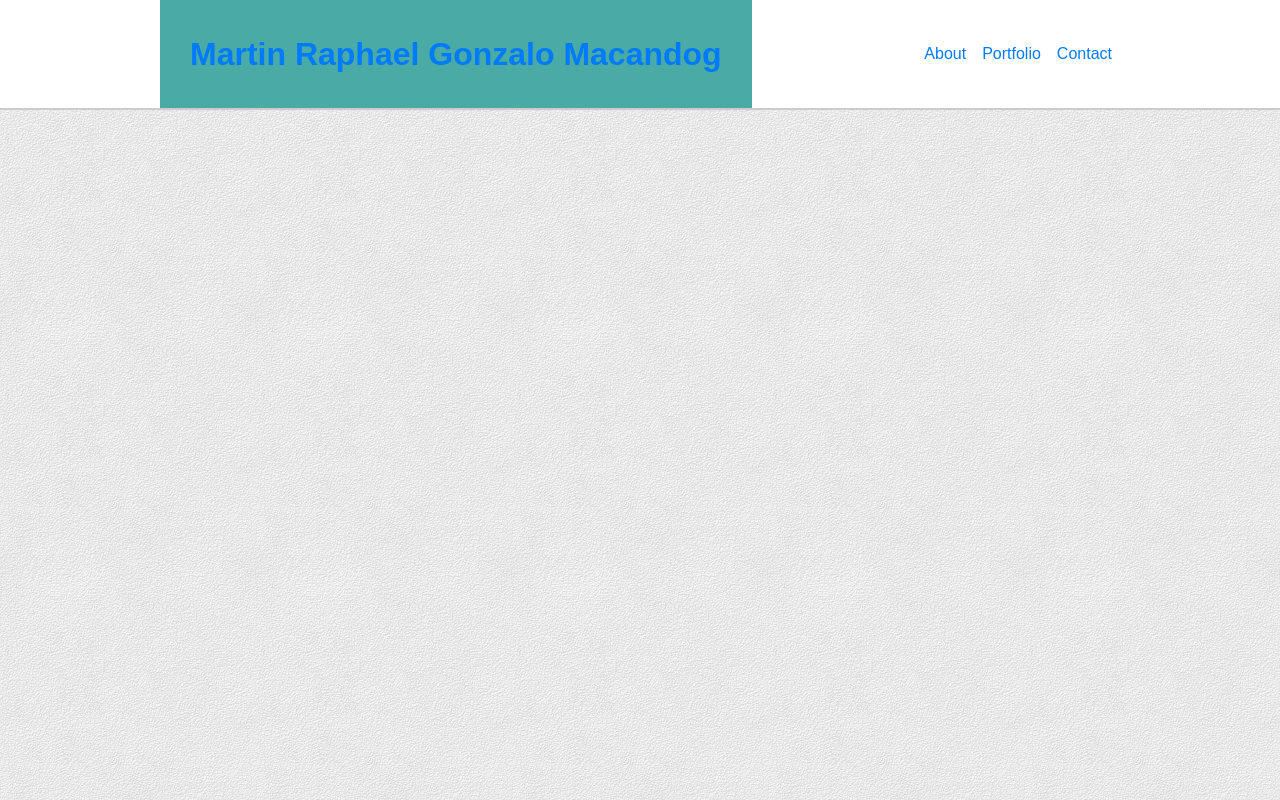
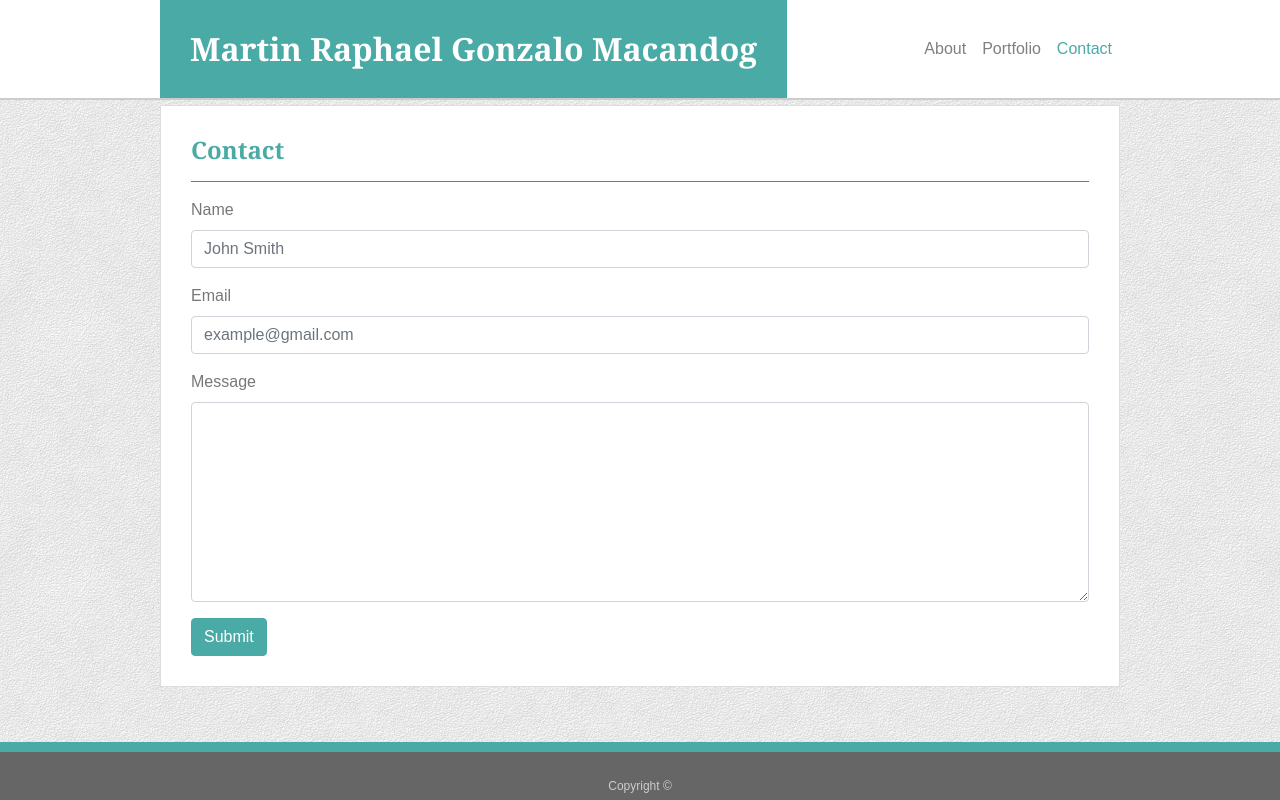
Before and after one commit to mrgmacandog/Bootstrap-Portfolio, a plain HTML site: page contact.html in a window 1280 px wide. Drawn offline with nearby package versions, Linux system fonts and the light colour scheme.

Commit message:
Finish contact.html and update style.css

```diff
--- a/assets/css/style.css
+++ b/assets/css/style.css
@@ -44,7 +44,7 @@ h2 {
 }
 
 .navbar-light .navbar-nav .nav-link:hover {
-    color: #4aaaa5;
+    color: #409490;
 }
 
 .navbar-light .navbar-nav .nav-link.active {
@@ -97,6 +97,21 @@ img {
     font-size: 1.17em;
 }
 
+textarea.form-control {
+    height: 200px;
+}
+
+.btn {
+    color: #fff;
+    background-color: #4aaaa5;
+    border-color: #4aaaa5;
+}
+
+.btn:hover {
+    background-color: #409490;
+    border-color: #409490;
+}
+
 #footer-contaniner {
     background-color: #666;
     color: #ccc;
--- a/contact.html
+++ b/contact.html
@@ -9,9 +9,9 @@
 
     <body>
         <!-- Navbar -->
-        <div id="navbar-contaniner">
-            <nav class="navbar navbar-expand-lg">
-                <a class="navbar-brand" href="index.html">Martin Raphael Gonzalo Macandog</a>
+        <div id="navbar-contaniner" class="fixed-top">
+            <nav class="navbar navbar-expand-lg navbar-light">
+                <h1><a class="navbar-brand" href="index.html">Martin Raphael Gonzalo Macandog</a></h1>
                 <button class="navbar-toggler" type="button" data-toggle="collapse" data-target="#navbarNavAltMarkup" aria-controls="navbarNavAltMarkup" aria-expanded="false" aria-label="Toggle navigation">
                     <span class="navbar-toggler-icon"></span>
                 </button>
@@ -25,6 +25,36 @@
             </nav>
         </div>
 
+        <div class="container main">
+            <h2>Contact</h2>
+
+            <hr>
+
+            <form>
+                <div class="form-group">
+                    <label for="exampleFormControlInput1">Name</label>
+                    <input type="email" class="form-control" id="exampleFormControlInput1" placeholder="John Smith">
+                </div>
+
+                <div class="form-group">
+                    <label for="exampleFormControlInput1">Email</label>
+                    <input type="email" class="form-control" id="exampleFormControlInput1" placeholder="example@gmail.com">
+                </div>
+
+                <div class="form-group">
+                    <label for="exampleFormControlTextarea1">Message</label>
+                    <textarea class="form-control" id="exampleFormControlTextarea1" rows="3"></textarea>
+                </div>
+
+                <button type="submit" class="btn btn-primary">Submit</button>
+            </form>
+        </div>
+
+        <div id="footer-contaniner" class="fixed-bottom">
+            <nav class="navbar navbar-light">
+                <p class="mx-auto">Copyright ©</p>
+            </nav>
+        </div>
 
     </body>
 </html>
```
